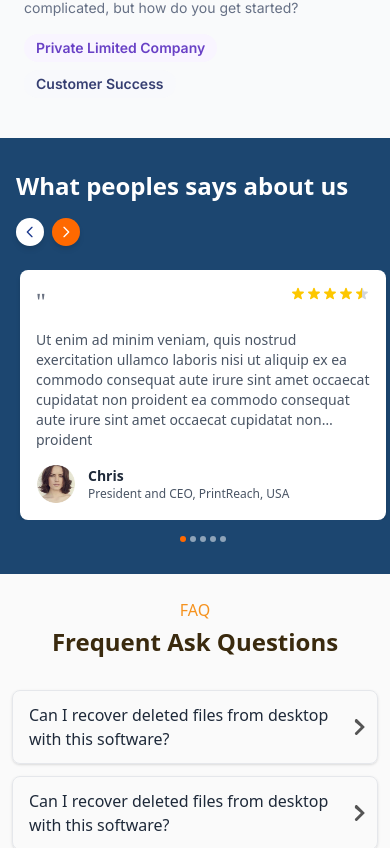
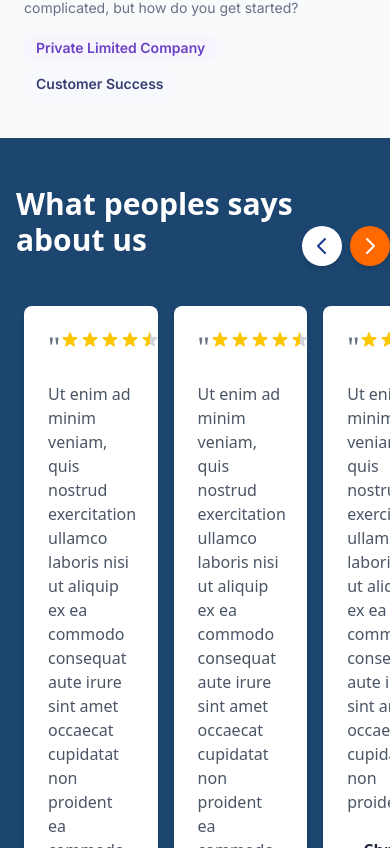
Before and after one commit to hariharan1309/register-karo, a React (Vite) app: page / in a window 390 px wide. Shown: the part 8476-9324 px from the top of the page. Built offline with nearby package versions, Linux system fonts and the light colour scheme.

Commit message:
Improvements Accessibility

```diff
--- a/src/components/AboutSection.tsx
+++ b/src/components/AboutSection.tsx
@@ -46,6 +46,7 @@ const AboutSection = () => {
       <div className="flex flex-1 items-center justify-center md:mt-8 lg:mt-0 lg:pl-8">
         <img
           src={PeopleImage}
+
           alt=""
           className="w-full max-w-[584px]"
           loading="lazy"
--- a/src/components/ContactHeader.tsx
+++ b/src/components/ContactHeader.tsx
@@ -45,7 +45,10 @@ const ContactHeader = () => {
         <div className="hidden sm:block bg-[linear-gradient(0deg,rgba(0,0,0,0)_0%,#D0D0D0_50%,rgba(0,0,0,0)_100%)] h-7 w-[1px]"></div>
 
         <div className="flex flex-row gap-3 items-center">
-          <a href="https://m.facebook.com/profile.php?id=100067890646061&_rdr">
+          <a
+            href="https://m.facebook.com/profile.php?id=100067890646061&_rdr"
+            aria-label="Facebook"
+          >
             <svg
               width="18"
               height="18"
@@ -64,7 +67,8 @@ const ContactHeader = () => {
               />
             </svg>
           </a>
-          <a href="https://www.instagram.com/registerkaro_/">
+          <a href="https://www.instagram.com/registerkaro_/"
+          aria-label="Instagram">
             <svg
               width="18"
               height="18"
@@ -80,7 +84,7 @@ const ContactHeader = () => {
               />
             </svg>
           </a>
-          <a href="https://mobile.twitter.com/registerkaro">
+          <a href="https://mobile.twitter.com/registerkaro" aria-label="Twitter/X">
             <svg
               width="19"
               height="16"
@@ -94,7 +98,7 @@ const ContactHeader = () => {
               />
             </svg>
           </a>
-          <a href="https://in.linkedin.com/company/registerkaro">
+          <a href="https://in.linkedin.com/company/registerkaro" aria-label="Pinterest">
             <svg
               width="18"
               height="18"
--- a/src/components/Testimonial.tsx
+++ b/src/components/Testimonial.tsx
@@ -50,23 +50,7 @@ const TestimonialSection: React.FC = () => {
   ];
 
   const [currentIndex, setCurrentIndex] = useState(0);
-  // Dynamic max index based on screen size
-  const getMaxIndex = () => {
-    // We'll use window.innerWidth in a real implementation
-    // For this example, we're basing it on a className check that would be added by Tailwind's responsive classes
-    const isMobile = window.innerWidth < 768; // md breakpoint
-    const isTablet = window.innerWidth >= 768 && window.innerWidth < 1024; // lg breakpoint
-
-    if (isMobile) {
-      return testimonials.length - 1; // Show 1 card on mobile
-    } else if (isTablet) {
-      return testimonials.length - 1.5; // Show 1.5 cards on tablet
-    } else {
-      return testimonials.length - 2.5; // Original: show 2.5 cards on desktop
-    }
-  };
-
-  const maxIndex = getMaxIndex();
+  const maxIndex = testimonials.length - 2; // Adjust max index to account for showing 2.5 cards
 
   const goToPrevious = () => {
     setCurrentIndex((prevIndex) =>
@@ -95,7 +79,7 @@ const TestimonialSection: React.FC = () => {
       stars.push(
         <svg
           key={`full-${i}`}
-          className="w-4 h-4 sm:w-5 sm:h-5 text-yellow-400"
+          className="w-5 h-5 text-yellow-400"
           fill="currentColor"
           viewBox="0 0 20 20"
         >
@@ -109,7 +93,7 @@ const TestimonialSection: React.FC = () => {
       stars.push(
         <svg
           key="half"
-          className="w-4 h-4 sm:w-5 sm:h-5 text-yellow-400"
+          className="w-5 h-5 text-yellow-400"
           fill="currentColor"
           viewBox="0 0 20 20"
         >
@@ -133,7 +117,7 @@ const TestimonialSection: React.FC = () => {
       stars.push(
         <svg
           key={`empty-${i}`}
-          className="w-4 h-4 sm:w-5 sm:h-5 text-gray-300"
+          className="w-5 h-5 text-gray-300"
           fill="currentColor"
           viewBox="0 0 20 20"
         >
@@ -145,43 +129,21 @@ const TestimonialSection: React.FC = () => {
     return stars;
   };
 
-  // Function to get the correct width percentage based on screen size
-  const getCardWidth = () => {
-    return {
-      xs: "w-full", // 100% on small screens
-      sm: "w-[85%]", // 85% on small-medium screens
-      md: "w-[70%]", // 70% on medium screens
-      lg: "w-[40%]", // 40% on large screens (original)
-    };
-  };
-
-  // Function to get translation percentage based on screen size
-  const getTranslationPercentage = () => {
-    if (window.innerWidth < 640) { // sm breakpoint
-      return currentIndex * 100; // Full card width
-    } else if (window.innerWidth < 768) { // md breakpoint
-      return currentIndex * 85; // 85% card width
-    } else if (window.innerWidth < 1024) { // lg breakpoint
-      return currentIndex * 70; // 70% card width
-    } else {
-      return currentIndex * (100 / 2.5); // Original desktop calculation
-    }
-  };
-
   return (
-    <div className="bg-[#1C4670] py-8 sm:py-10 md:py-12 px-4 md:px-8 pr-0">
+    <div className="bg-[#1C4670] py-12 px-4 md:px-8 pr-0">
       <div className="max-w-7xl mx-auto">
-        <div className="flex flex-col sm:flex-row items-start sm:items-center justify-between mb-6 sm:mb-8 md:mb-12">
-          <h2 className="text-2xl sm:text-3xl md:text-4xl font-bold text-white mb-4 sm:mb-0">
+        <div className="flex flex-row items-center justify-between min-w-full">
+          <h2 className="text-3xl md:text-4xl font-bold text-white mb-12">
             What peoples says about us
           </h2>
           <div className="flex flex-row items-center gap-2">
             <button
               onClick={goToPrevious}
-              className="bg-white rounded-full p-1.5 sm:p-2 shadow-md hover:bg-gray-100 focus:outline-none"
+                aria-label="Go to previous slide"
+              className="bg-white rounded-full p-2 shadow-md hover:bg-gray-100 focus:outline-none"
             >
               <svg
-                className="w-4 h-4 sm:w-6 sm:h-6 text-blue-900"
+                className="w-6 h-6 text-blue-900"
                 fill="none"
                 stroke="currentColor"
                 viewBox="0 0 24 24"
@@ -196,10 +158,11 @@ const TestimonialSection: React.FC = () => {
             </button>
             <button
               onClick={goToNext}
-              className="bg-orange-500 rounded-full p-1.5 sm:p-2 shadow-md hover:bg-orange-600 focus:outline-none"
+              aria-label="Go to next slide"
+              className="bg-orange-500 rounded-full p-2 shadow-md hover:bg-orange-600 focus:outline-none"
             >
               <svg
-                className="w-4 h-4 sm:w-6 sm:h-6 text-white"
+                className="w-6 h-6 text-white"
                 fill="none"
                 stroke="currentColor"
                 viewBox="0 0 24 24"
@@ -220,40 +183,39 @@ const TestimonialSection: React.FC = () => {
             <div
               className="flex transition-transform duration-500 ease-in-out"
               style={{
-                transform: `translateX(-${getTranslationPercentage()}%)`,
+                transform: `translateX(-${currentIndex * (100 / 2.5)}%)`,
               }}
             >
-              {testimonials.map((testimonial) => (
+              {testimonials.map((testimonial,) => (
                 <div
                   key={testimonial.id}
-                  className={`${getCardWidth().xs} sm:${getCardWidth().sm} md:${getCardWidth().md} lg:${getCardWidth().lg} flex-shrink-0 px-1 sm:px-2`}
+                  className="w-[40%] flex-shrink-0 px-2"
                 >
-                  <div className="bg-white rounded-lg p-4 sm:p-6 shadow-md min-h-[250px] sm:min-h-[300px] flex flex-col">
-                    <div className="flex justify-between items-start mb-3 sm:mb-4">
-                      <span className="text-gray-500 text-2xl sm:text-3xl font-serif">
+                  <div className="bg-white rounded-lg p-6 shadow-md min-h-[300px] flex flex-col">
+                    <div className="flex justify-between items-start mb-4">
+                      <span className="text-gray-500 text-3xl font-serif">
                         "
                       </span>
                       <div className="flex">
                         {renderStars(testimonial.rating)}
                       </div>
                     </div>
-                    <p className="text-sm sm:text-base text-gray-600 mb-4 sm:mb-6 flex-grow line-clamp-5 sm:line-clamp-none">
+                    <p className="text-gray-600 mb-6 flex-grow">
                       {testimonial.text}
                     </p>
                     <div className="flex items-center">
-                      <div className="w-10 h-10 sm:w-12 sm:h-12 rounded-full overflow-hidden mr-3 sm:mr-4">
+                      <div className="w-12 h-12 rounded-full overflow-hidden mr-4">
                         <img
                           src={Image}
                           alt={testimonial.author}
-                          loading="lazy"
                           className="w-full h-full object-cover"
                         />
                       </div>
                       <div>
-                        <h4 className="font-bold text-gray-800 text-sm sm:text-base">
+                        <h4 className="font-bold text-gray-800">
                           {testimonial.author}
                         </h4>
-                        <p className="text-gray-600 text-xs sm:text-sm">
+                        <p className="text-gray-600 text-sm">
                           {testimonial.position}
                         </p>
                       </div>
@@ -266,12 +228,12 @@ const TestimonialSection: React.FC = () => {
         </div>
 
         {/* Dots navigation */}
-        <div className="flex justify-center mt-4 sm:mt-6 md:mt-8 space-x-1 sm:space-x-2">
+        <div className="flex justify-center mt-8 space-x-2">
           {testimonials.map((_, index) => (
             <button
               key={index}
               onClick={() => goToSlide(index)}
-              className={`w-1.5 h-1.5 sm:w-2 sm:h-2 rounded-full ${
+              className={`w-2 h-2 rounded-full ${
                 currentIndex === index ? "bg-orange-500" : "bg-white/50"
               }`}
               aria-label={`Go to slide ${index + 1}`}
--- a/src/components/ViewSection.tsx
+++ b/src/components/ViewSection.tsx
@@ -14,8 +14,8 @@ const ViewSection = () => {
               0ur Video Introductions
             </h1>
             <p className="text-sm md:text-base text-[#AAB5CD]">
-              Velit purus egestas tellus phasellus. Mattis eget sed faucibus
-              magna vulputate pellentesque a diam tincidunt apis dui.
+              Velit purus egestas tellus phasellus. Mattis eget sed faucibus magna
+              vulputate pellentesque a diam tincidunt apis dui.
             </p>
           </div>
 
@@ -124,8 +124,8 @@ const ViewSection = () => {
                   Explore ideas together
                 </h5>
                 <p className="text-sm md:text-base text-[#AAB5CD]">
-                  Engage audience segments and finally create actionable
-                  insights. Amplify vertical integration.
+                  Engage audience segments and finally create actionable insights.
+                  Amplify vertical integration.
                 </p>
               </div>
             </div>
@@ -233,8 +233,8 @@ const ViewSection = () => {
                   Bring those ideas to life
                 </h5>
                 <p className="text-sm md:text-base text-[#AAB5CD]">
-                  Engage audience segments and finally create actionable
-                  insights. Amplify vertical integration.
+                  Engage audience segments and finally create actionable insights.
+                  Amplify vertical integration.
                 </p>
               </div>
             </div>
@@ -247,12 +247,10 @@ const ViewSection = () => {
             src={Video}
             alt="Video thumbnail"
             className="w-full h-full object-cover"
-            loading="lazy"
           />
           <img
             src={Yt}
             alt="YouTube play button"
-            loading="lazy"
             className="absolute top-1/2 left-1/2 transform -translate-x-1/2 -translate-y-1/2 w-[100px] sm:w-[120px] md:w-[140px] lg:w-[154px]"
           />
           <div className="absolute w-full h-full inset-0 rounded-t-xl bg-gradient-to-b from-[rgba(20,120,241,0.35)] from-[45.74%] to-black to-[92.94%]"></div>
```
Also changed, not shown: src/components/Footer.tsx (+25 -5 lines).
